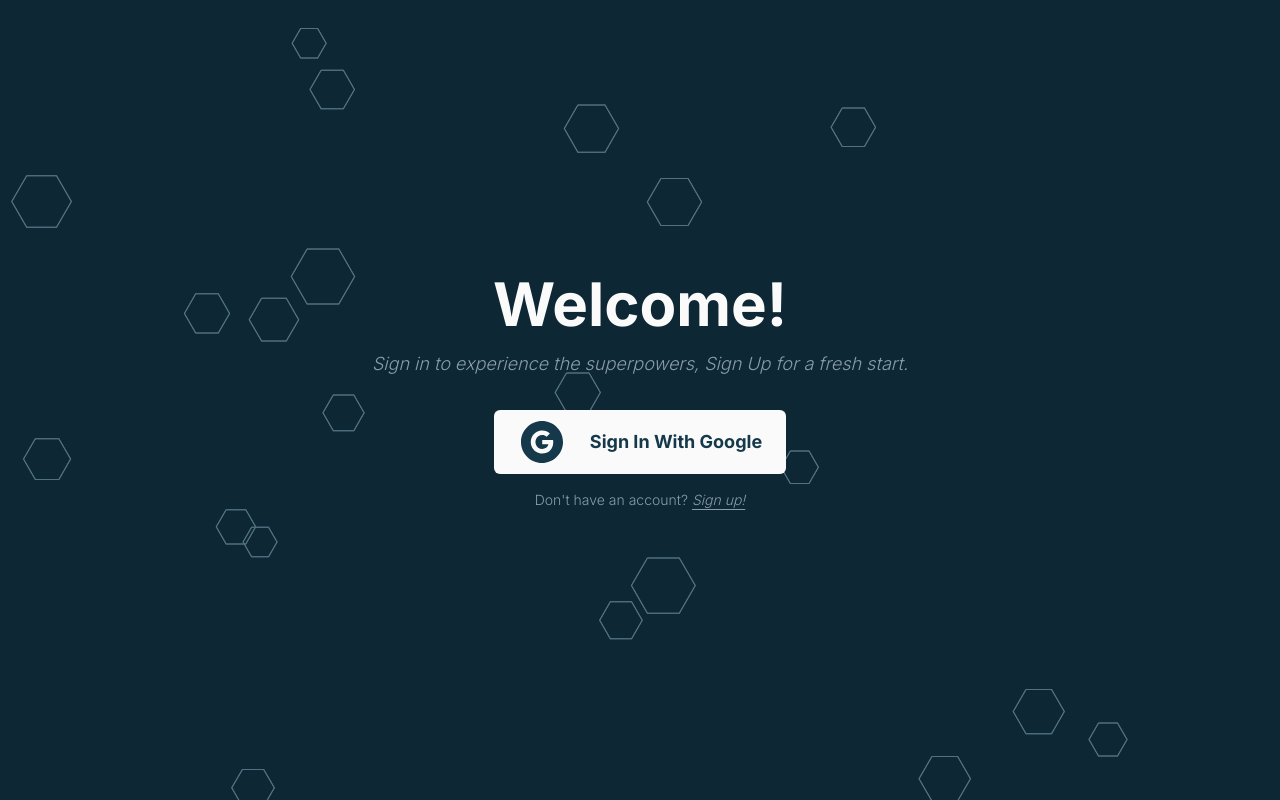
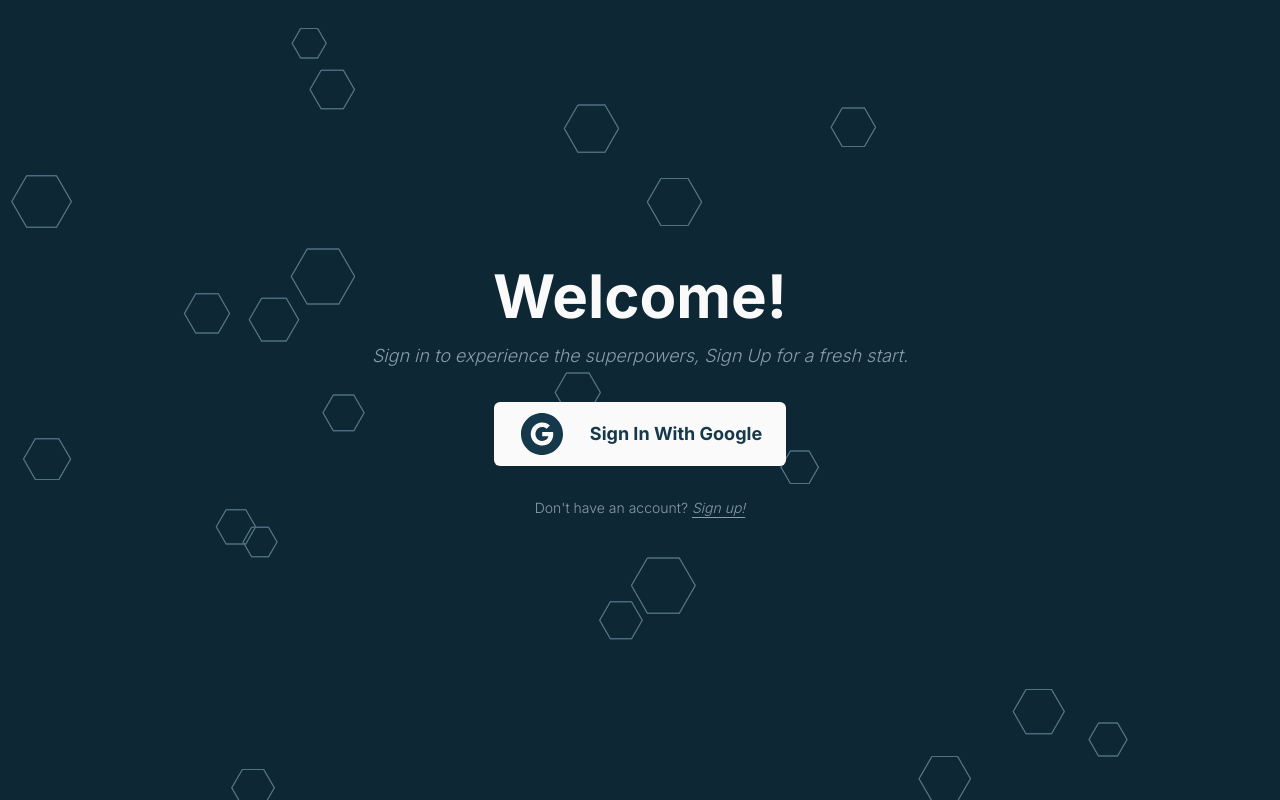
Before and after one commit to ExerciseFTUI/URLShortenerFE, a React (Vite) app: page /account/login in a window 1280 px wide. Built offline with nearby package versions, Linux system fonts and the light colour scheme.

Commit message:
ADJUST margin

```diff
--- a/src/pages/Login/index.jsx
+++ b/src/pages/Login/index.jsx
@@ -22,9 +22,10 @@ function LoginPage() {
 
       <ButtonGoogle theme="light" title="Sign In With Google" onClick={login} />
 
-      <p className="text-center text-sm text-grey-1">
+      <p className="text-center text-sm text-grey-1 mt-4">
         Don't have an account?{" "}
         <Link
+          onClick={login}
           to="/account/register"
           className="italic underline underline-offset-4"
         >
--- a/src/pages/Register/index.jsx
+++ b/src/pages/Register/index.jsx
@@ -69,7 +69,7 @@ function RegisterPage() {
           />
 
           <>
-            <label className="mt-05" htmlFor="Fakultas">
+            <label className="mb-2" htmlFor="Fakultas">
               Fakultas
             </label>
 
@@ -149,7 +149,7 @@ function RegisterPage() {
             type="submit"
             theme="light"
             title="Sign Up With Google"
-            className="w-full text-dark-2 mt-4 mb-2 shadow-md shadow-grey-2 font-medium"
+            className="w-full text-dark-2 mt-4 mb-3 shadow-md shadow-grey-2 font-medium"
           />
         </form>
 
```
